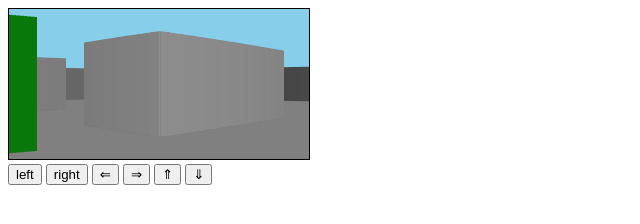
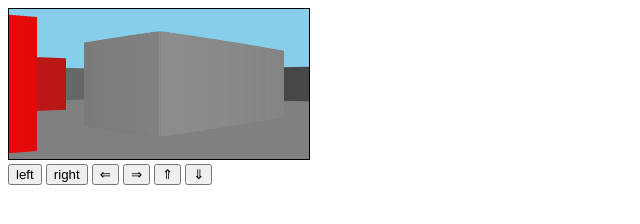
Before and after one commit to muraft/3drcJS, a plain HTML site: page example.html in a window 1280 px wide. Shown: the whole page, without its empty margins (0-640 px from the left). Drawn offline with Linux system fonts and the light colour scheme; animation ran at ten frames a second.

Commit message:
Multiface block texture

```diff
--- a/3drc.js
+++ b/3drc.js
@@ -31,19 +31,26 @@ class Tdrc{
   #toRadian(degree){return degree*Math.PI/180}
   #toIndex(x,y){return y*this.map.side+x}
 
-  #loadTexture(){
-    Object.entries(this.map.texture).forEach(v=>{
+  #loadBlock(){
+    Object.entries(this.map.block).forEach(v=>{
+      if(!Array.isArray(v[1].texture))v[1].texture=[v[1].texture,v[1].texture,v[1].texture,v[1].texture]
+      this.texture.data[v[0]]={};
+      v[1].texture.forEach((w,i)=>{
         let data,type;
-      if(/\.(jpg||jpeg||png)$/g.test(v[1])){
+        let transparent=false;
+        if(/\.(jpg||jpeg||png)$/g.test(w)){
           type='image';
           data=new Image();
-        data.src=v[1];
+          data.src=w;
+          if(/\.png$/g.test(w))transparent=true;
         }
         else{
           type='colour';
-        data=v[1];
+          data=w;
         }
-      this.texture.data[v[0]]={type,content:data}
+        let face=['left','top','right','bottom']
+        this.texture.data[v[0]][face[i]]={type,content:data,transparent}
+      })
     })
   }
 
@@ -138,7 +145,7 @@ class Tdrc{
       let decimal = distance*10/this.map.distance;
       let lineX=lineWidth*i, lineY=canvas.height/2-canvas.height/distance/2, lineHeight=canvas.height/distance;
 
-      let textureData=this.texture.data[ray.blockId];
+      let textureData=this.texture.data[ray.blockId][ray.face];
       if(this.graphic.texture){
         if(textureData.type=='image'){
           if(ray.face=='left')ray.texturePos=1-ray.texturePos;
@@ -165,7 +172,7 @@ class Tdrc{
   }
 
   init(){
-    this.#loadTexture();
+    this.#loadBlock();
   }
 
   render(canvas){
--- a/example.html
+++ b/example.html
@@ -31,16 +31,16 @@
     data: [1,1,1,1,1,1,1,1,1,1,
            1,0,0,2,0,0,0,0,0,1,
            1,0,0,0,0,0,0,0,0,1,
-           1,0,0,1,0,0,1,0,0,1,
+           1,0,0,1,0,0,2,0,0,1,
            1,0,0,1,1,0,0,0,0,1,
            1,0,0,0,1,0,0,0,0,1,
            1,0,0,0,0,1,0,0,0,1,
            1,0,1,0,0,0,0,1,0,1,
            1,0,1,0,0,0,0,0,0,1,
            1,1,1,1,1,1,1,1,1,1],
-     texture:{
-       1: 'test.jpg',
-       2: 'green'
+     block:{
+       1: {texture:'test.jpg'},
+       2: {texture:['red','green','blue','yellow']}
      }
     }
     tdrc.setMap(exampleMap);
```
Lines whose indentation alone changed are shown as unchanged.
